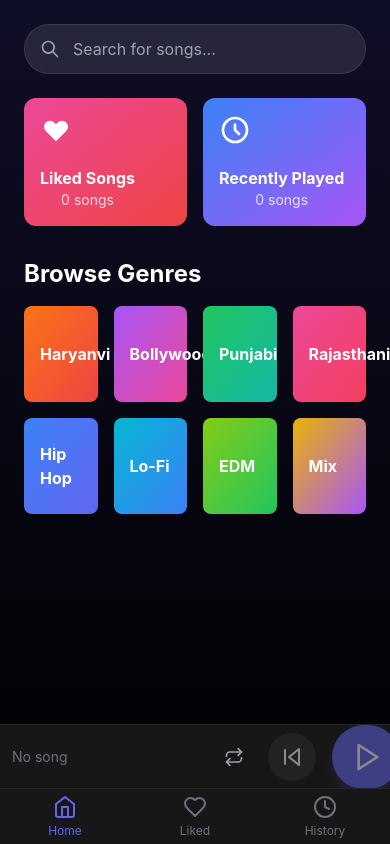
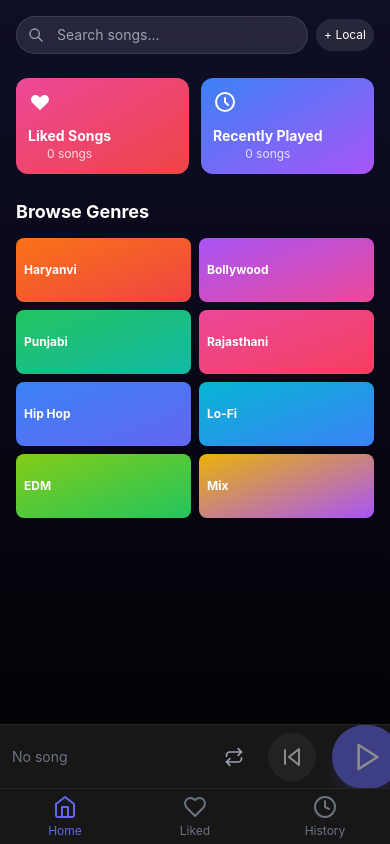
Before and after one commit to Mjangid2004/MforMusic, a Next.js app: page / in a window 390 px wide. Built offline with nearby package versions, Linux system fonts and the light colour scheme.

Commit message:
Revert to good mobile layout with responsive design

```diff
--- a/src/components/MainContent.tsx
+++ b/src/components/MainContent.tsx
@@ -151,45 +151,45 @@ export default function MainContent() {
     const liked = isFavorite(song);
     return (
       <div
-        className="flex items-center gap-3 p-2 rounded-lg hover:bg-white/10 cursor-pointer group transition-all"
+        className="flex items-center gap-2 md:gap-3 p-2 md:p-3 rounded-lg hover:bg-white/10 cursor-pointer group transition-all"
         onClick={() => handlePlaySong(song, allSongs)}
       >
-        <div className="relative w-12 h-12 flex-shrink-0">
+        <div className="relative w-10 h-10 md:w-12 md:h-12 flex-shrink-0">
           <img src={song.thumbnail} alt="" className="w-full h-full rounded object-cover" />
           <div className="absolute inset-0 bg-black/40 opacity-0 group-hover:opacity-100 rounded flex items-center justify-center">
-            <svg className="w-6 h-6 text-white" fill="white" viewBox="0 0 24 24">
+            <svg className="w-5 h-5 md:w-6 md:h-6 text-white" fill="white" viewBox="0 0 24 24">
               <path d="M8 5v14l11-7z" />
             </svg>
           </div>
         </div>
         <div className="flex-1 min-w-0">
-          <p className={`font-medium truncate ${liked ? 'text-pink-400' : ''}`}>{song.title}</p>
-          <p className="text-sm text-gray-400 truncate">{song.artist}</p>
+          <p className={`font-medium text-sm md:text-base truncate ${liked ? 'text-pink-400' : ''}`}>{song.title}</p>
+          <p className="text-xs md:text-sm text-gray-400 truncate">{song.artist}</p>
         </div>
-        <span className="text-sm text-gray-400 hidden lg:block">{song.duration ? `${Math.floor(song.duration / 60)}:${String(song.duration % 60).padStart(2, '0')}` : '--:--'}</span>
+        <span className="text-xs md:text-sm text-gray-400 hidden md:block">{song.duration ? `${Math.floor(song.duration / 60)}:${String(song.duration % 60).padStart(2, '0')}` : '--:--'}</span>
 
         {showActions && (
-          <div className="hidden md:flex items-center gap-2">
+          <div className="flex items-center gap-1 md:gap-2">
             <button
               onClick={(e) => handleLike(e, song)}
-              className={`p-2 hover:scale-110 transition-all ${liked ? 'text-red-500' : 'text-gray-400 opacity-0 group-hover:opacity-100'}`}
+              className={`p-1 md:p-2 hover:scale-110 transition-all ${liked ? 'text-red-500' : 'text-gray-400 opacity-0 group-hover:opacity-100'}`}
             >
-              <svg className="w-5 h-5" fill={liked ? "currentColor" : "none"} stroke="currentColor" viewBox="0 0 24 24">
+              <svg className="w-4 h-4 md:w-5 md:h-5" fill={liked ? "currentColor" : "none"} stroke="currentColor" viewBox="0 0 24 24">
                 <path strokeLinecap="round" strokeLinejoin="round" strokeWidth={2} d="M4.318 6.318a4.5 4.5 0 000 6.364L12 20.364l7.682-7.682a4.5 4.5 0 00-6.364-6.364L12 7.636l-1.318-1.318a4.5 4.5 0 00-6.364 0z" />
               </svg>
             </button>
-            <button onClick={(e) => handleAddToQueue(e, song)} className="p-2 text-gray-400 hover:text-indigo-400 opacity-0 group-hover:opacity-100">
-              <svg className="w-5 h-5" fill="none" stroke="currentColor" viewBox="0 0 24 24">
+            <button onClick={(e) => handleAddToQueue(e, song)} className="p-1 md:p-2 text-gray-400 hover:text-indigo-400 opacity-0 group-hover:opacity-100">
+              <svg className="w-4 h-4 md:w-5 md:h-5" fill="none" stroke="currentColor" viewBox="0 0 24 24">
                 <path strokeLinecap="round" strokeLinejoin="round" strokeWidth={2} d="M12 4v16m8-8H4" />
               </svg>
             </button>
-            <button onClick={(e) => handlePlayNext(e, song)} className="p-2 text-gray-400 hover:text-indigo-400 opacity-0 group-hover:opacity-100">
-              <svg className="w-5 h-5" fill="none" stroke="currentColor" viewBox="0 0 24 24">
+            <button onClick={(e) => handlePlayNext(e, song)} className="p-1 md:p-2 text-gray-400 hover:text-indigo-400 opacity-0 group-hover:opacity-100">
+              <svg className="w-4 h-4 md:w-5 md:h-5" fill="none" stroke="currentColor" viewBox="0 0 24 24">
                 <path strokeLinecap="round" strokeLinejoin="round" strokeWidth={2} d="M5 10l7-7m0 0l7 7m-7-7v18" />
               </svg>
             </button>
-            <button onClick={(e) => downloadSong(e, song)} className="p-2 text-gray-400 hover:text-indigo-400 opacity-0 group-hover:opacity-100">
-              <svg className="w-5 h-5" fill="none" stroke="currentColor" viewBox="0 0 24 24">
+            <button onClick={(e) => downloadSong(e, song)} className="p-1 md:p-2 text-gray-400 hover:text-indigo-400 opacity-0 group-hover:opacity-100">
+              <svg className="w-4 h-4 md:w-5 md:h-5" fill="none" stroke="currentColor" viewBox="0 0 24 24">
                 <path strokeLinecap="round" strokeLinejoin="round" strokeWidth={2} d="M4 16v1a3 3 0 003 3h10a3 3 0 003-3v-1m-4-4l-4 4m0 0l-4-4m4 4V4" />
               </svg>
             </button>
@@ -200,7 +200,7 @@ export default function MainContent() {
   };
 
   return (
-    <div className="flex-1 bg-gradient-to-b from-indigo-900/30 to-black/50 overflow-y-auto p-6">
+    <div className="flex-1 bg-gradient-to-b from-indigo-900/30 to-black/50 overflow-y-auto p-4 md:p-6 pb-28 md:pb-6">
       <input
         type="file"
         ref={fileInputRef}
@@ -212,7 +212,7 @@ export default function MainContent() {
       />
 
       <div className="space-y-6">
-        <div className="flex items-center gap-4">
+        <div className="flex items-center gap-2 md:gap-4">
           <div className="relative flex-1">
             <input
               type="text"
@@ -223,30 +223,30 @@ export default function MainContent() {
                 setSelectedGenre(null);
               }}
               onFocus={() => setShowSearch(true)}
-              placeholder="Search for songs..."
-              className="w-full pl-12 pr-4 py-3 rounded-full bg-white/10 border border-white/10 focus:border-indigo-500 focus:outline-none"
+              placeholder="Search songs..."
+              className="w-full pl-10 md:pl-12 pr-4 py-2 md:py-3 rounded-full bg-white/10 border border-white/10 focus:border-indigo-500 focus:outline-none text-sm md:text-base"
             />
-            <svg className="absolute left-4 top-1/2 -translate-y-1/2 w-5 h-5 text-gray-400" fill="none" stroke="currentColor" viewBox="0 0 24 24">
+            <svg className="absolute left-3 md:left-4 top-1/2 -translate-y-1/2 w-4 h-4 md:w-5 md:h-5 text-gray-400" fill="none" stroke="currentColor" viewBox="0 0 24 24">
               <path strokeLinecap="round" strokeLinejoin="round" strokeWidth={2} d="M21 21l-6-6m2-5a7 7 0 11-14 0 7 7 0 0114 0z" />
             </svg>
           </div>
           <button
             onClick={() => fileInputRef.current?.click()}
-            className="px-4 py-2 bg-white/10 hover:bg-white/20 rounded-full text-sm hidden md:block"
+            className="px-2 md:px-4 py-2 bg-white/10 hover:bg-white/20 rounded-full text-xs md:text-sm whitespace-nowrap"
           >
-            + Local Files
+            + Local
           </button>
         </div>
 
         {showSearch && searchQuery ? (
           <div className="space-y-2">
-            <h3 className="font-bold">Search Results</h3>
+            <h3 className="font-bold text-base md:text-lg">Search Results</h3>
             {isSearching ? (
               <div className="flex justify-center py-10">
                 <div className="animate-spin w-8 h-8 border-2 border-indigo-500 border-t-transparent rounded-full" />
               </div>
             ) : searchResults.length === 0 ? (
-              <p className="text-gray-400">No results found</p>
+              <p className="text-gray-400 text-sm">No results found</p>
             ) : (
               searchResults.map((song, index) => (
                 <SongItem key={`search-${song.id}-${index}`} song={song} allSongs={searchResults} />
@@ -255,9 +255,9 @@ export default function MainContent() {
           </div>
         ) : viewMode === 'liked' ? (
           <div className="space-y-4">
-            <h2 className="text-2xl font-bold">Liked Songs</h2>
+            <h2 className="text-xl md:text-2xl font-bold">Liked Songs</h2>
             {state.favorites.length === 0 ? (
-              <p className="text-gray-400">No liked songs yet. Click the heart icon on any song!</p>
+              <p className="text-gray-400 text-sm">No liked songs yet. Tap the heart on any song!</p>
             ) : (
               state.favorites.map((song, index) => (
                 <SongItem key={`liked-${song.id}-${index}`} song={song} allSongs={state.favorites} />
@@ -266,9 +266,9 @@ export default function MainContent() {
           </div>
         ) : viewMode === 'history' ? (
           <div className="space-y-4">
-            <h2 className="text-2xl font-bold">Recently Played</h2>
+            <h2 className="text-xl md:text-2xl font-bold">Recently Played</h2>
             {state.history.length === 0 ? (
-              <p className="text-gray-400">No recently played songs. Start playing some music!</p>
+              <p className="text-gray-400 text-sm">No recently played songs.</p>
             ) : (
               state.history.map((song, index) => (
                 <SongItem key={`history-${song.id}-${index}`} song={song} allSongs={state.history} />
@@ -278,75 +278,75 @@ export default function MainContent() {
         ) : selectedGenre ? (
           <div className="space-y-4">
             <button onClick={() => setSelectedGenre(null)} className="text-sm text-gray-400 hover:text-white">
-              ← Back to Home
+              ← Back
             </button>
-            <h2 className="text-2xl font-bold">{selectedGenre.name}</h2>
-            <div className="grid grid-cols-5 gap-4">
+            <h2 className="text-xl md:text-2xl font-bold">{selectedGenre.name}</h2>
+            <div className="grid grid-cols-2 md:grid-cols-3 lg:grid-cols-5 gap-3 md:gap-4">
               {genreSongs.slice(0, 10).map((song, index) => (
                 <div
                   key={`genre-grid-${song.id}-${index}`}
                   onClick={() => handlePlaySong(song, genreSongs)}
-                  className="p-4 rounded-lg bg-white/5 hover:bg-white/10 cursor-pointer group"
+                  className="p-2 md:p-4 rounded-lg bg-white/5 hover:bg-white/10 cursor-pointer group"
                 >
-                  <div className="relative aspect-square rounded-lg overflow-hidden mb-3">
+                  <div className="relative aspect-square rounded-lg overflow-hidden mb-2 md:mb-3">
                     <img src={song.thumbnail} alt="" className="w-full h-full object-cover" />
-                    <div className="absolute bottom-2 right-2 w-10 h-10 rounded-full bg-indigo-500 opacity-0 group-hover:opacity-100 transition-opacity flex items-center justify-center">
-                      <svg className="w-5 h-5 text-white ml-0.5" fill="currentColor" viewBox="0 0 24 24">
+                    <div className="absolute bottom-2 right-2 w-8 h-8 md:w-10 md:h-10 rounded-full bg-indigo-500 opacity-0 group-hover:opacity-100 transition-opacity flex items-center justify-center">
+                      <svg className="w-4 h-4 md:w-5 md:h-5 text-white ml-0.5" fill="currentColor" viewBox="0 0 24 24">
                         <path d="M8 5v14l11-7z" />
                       </svg>
                     </div>
                   </div>
-                  <p className="font-medium truncate text-sm">{song.title}</p>
+                  <p className="font-medium text-xs md:text-sm truncate">{song.title}</p>
                   <p className="text-xs text-gray-400 truncate">{song.artist}</p>
                 </div>
               ))}
             </div>
             <div className="space-y-2">
-              <h3 className="text-lg font-bold">All Songs</h3>
+              <h3 className="text-base md:text-lg font-bold">All Songs</h3>
               {genreSongs.map((song, index) => (
                 <SongItem key={`genre-${song.id}-${index}`} song={song} allSongs={genreSongs} />
               ))}
             </div>
           </div>
         ) : (
-          <div className="space-y-8">
-            <div className="flex gap-4">
+          <div className="space-y-6 md:space-y-8">
+            <div className="flex gap-3 md:gap-4">
               <button
                 onClick={() => setViewMode('liked')}
-                className="flex-1 h-32 rounded-xl bg-gradient-to-br from-pink-500 to-red-500 p-4 flex flex-col justify-between hover:scale-105 transition-transform"
+                className="flex-1 h-24 md:h-32 rounded-xl bg-gradient-to-br from-pink-500 to-red-500 p-3 md:p-4 flex flex-col justify-between hover:scale-105 transition-transform"
               >
-                <svg className="w-8 h-8" fill="white" viewBox="0 0 24 24">
+                <svg className="w-6 h-6 md:w-8 md:h-8" fill="white" viewBox="0 0 24 24">
                   <path d="M4.318 6.318a4.5 4.5 0 000 6.364L12 20.364l7.682-7.682a4.5 4.5 0 00-6.364-6.364L12 7.636l-1.318-1.318a4.5 4.5 0 00-6.364 0z" />
                 </svg>
                 <div>
-                  <p className="font-bold">Liked Songs</p>
-                  <p className="text-sm opacity-80">{state.favorites.length} songs</p>
+                  <p className="font-bold text-sm md:text-base">Liked Songs</p>
+                  <p className="text-xs opacity-80">{state.favorites.length} songs</p>
                 </div>
               </button>
               <button
                 onClick={() => setViewMode('history')}
-                className="flex-1 h-32 rounded-xl bg-gradient-to-br from-blue-500 to-purple-500 p-4 flex flex-col justify-between hover:scale-105 transition-transform"
+                className="flex-1 h-24 md:h-32 rounded-xl bg-gradient-to-br from-blue-500 to-purple-500 p-3 md:p-4 flex flex-col justify-between hover:scale-105 transition-transform"
               >
-                <svg className="w-8 h-8" fill="none" stroke="white" viewBox="0 0 24 24">
+                <svg className="w-6 h-6 md:w-8 md:h-8" fill="none" stroke="white" viewBox="0 0 24 24">
                   <path strokeLinecap="round" strokeLinejoin="round" strokeWidth={2} d="M12 8v4l3 3m6-3a9 9 0 11-18 0 9 9 0 0118 0z" />
                 </svg>
                 <div>
-                  <p className="font-bold">Recently Played</p>
-                  <p className="text-sm opacity-80">{state.history.length} songs</p>
+                  <p className="font-bold text-sm md:text-base">Recently Played</p>
+                  <p className="text-xs opacity-80">{state.history.length} songs</p>
                 </div>
               </button>
             </div>
 
             <div>
-              <h2 className="text-2xl font-bold mb-4">Browse Genres</h2>
-              <div className="grid grid-cols-4 gap-4">
+              <h2 className="text-lg md:text-2xl font-bold mb-3 md:mb-4">Browse Genres</h2>
+              <div className="grid grid-cols-2 md:grid-cols-4 gap-2 md:gap-4">
                 {GENRES.map((genre) => (
                   <button
                     key={genre.name}
                     onClick={() => handleLoadGenre(genre)}
-                    className={`h-24 rounded-lg bg-gradient-to-br ${genre.color} p-4 text-left font-bold hover:scale-105 transition-transform`}
+                    className={`h-16 md:h-24 rounded-lg md:rounded-xl bg-gradient-to-br ${genre.color} p-2 md:p-4 text-left hover:scale-105 transition-transform`}
                   >
-                    {genre.name}
+                    <span className="font-bold text-xs md:text-base block truncate">{genre.name}</span>
                   </button>
                 ))}
               </div>
@@ -354,23 +354,23 @@ export default function MainContent() {
 
             {state.history.length > 0 && (
               <div>
-                <h2 className="text-xl font-bold mb-4">Recently Played</h2>
-                <div className="grid grid-cols-5 gap-4">
+                <h2 className="text-base md:text-xl font-bold mb-3 md:mb-4">Recently Played</h2>
+                <div className="grid grid-cols-3 md:grid-cols-5 lg:grid-cols-6 gap-2 md:gap-4">
                   {state.history.slice(0, 6).map((song, index) => (
                     <div
                       key={`recent-${song.id}-${index}`}
                       onClick={() => handlePlaySong(song, state.history)}
-                      className="p-4 rounded-lg bg-white/5 hover:bg-white/10 cursor-pointer group"
+                      className="p-2 md:p-4 rounded-lg bg-white/5 hover:bg-white/10 cursor-pointer group"
                     >
-                      <div className="relative aspect-square rounded-lg overflow-hidden mb-3">
+                      <div className="relative aspect-square rounded-lg overflow-hidden mb-2 md:mb-3">
                         <img src={song.thumbnail} alt="" className="w-full h-full object-cover" />
                         <div className="absolute inset-0 bg-black/40 opacity-0 group-hover:opacity-100 rounded flex items-center justify-center">
-                          <svg className="w-10 h-10" fill="white" viewBox="0 0 24 24">
+                          <svg className="w-8 h-8 md:w-10 md:h-10" fill="white" viewBox="0 0 24 24">
                             <path d="M8 5v14l11-7z" />
                           </svg>
                         </div>
                       </div>
-                      <p className="text-sm font-medium truncate">{song.title}</p>
+                      <p className="text-xs md:text-sm font-medium truncate">{song.title}</p>
                       <p className="text-xs text-gray-400 truncate">{song.artist}</p>
                     </div>
                   ))}
```
